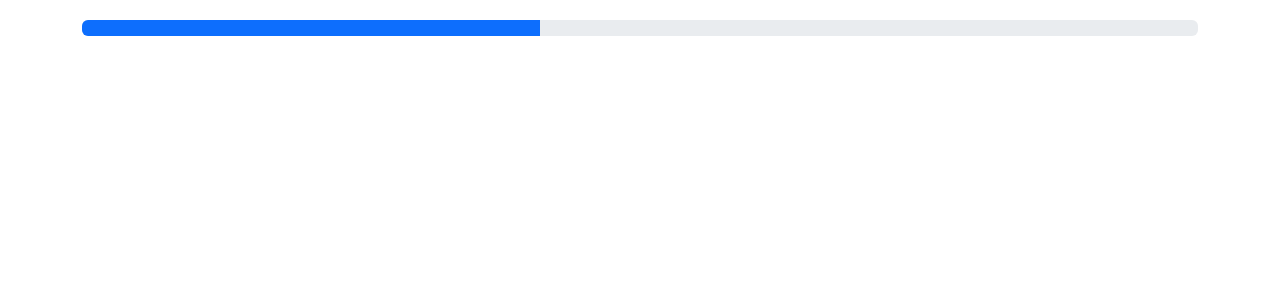
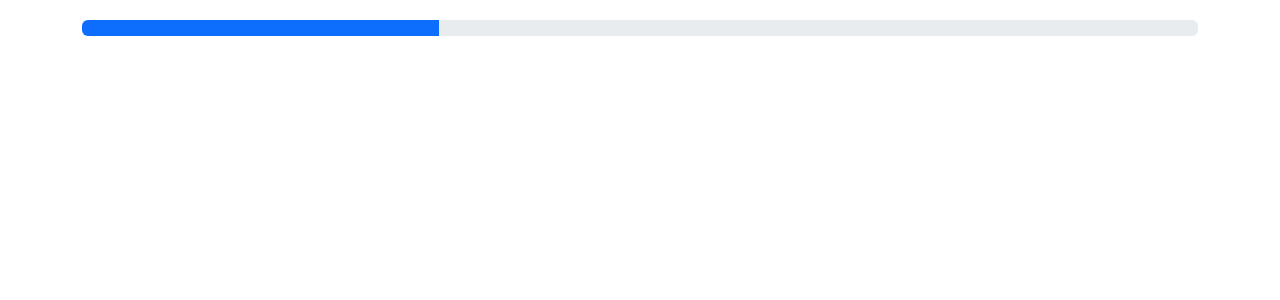
Before and after one commit to ervette/web-tech, a Flask app: page /progress in a window 1280 px wide. Shown: the part 56-356 px from the top of the page. Run offline with Flask 3, Linux system fonts and the light colour scheme; some libraries are stand-ins or nearby versions.

Commit message:
Add margin-top to container and update progress bar color.
- Add margin-top to the container class in custom.css.
- Update the progress bar color to "progress-bar-info" in progress.html.
- Update the percentage value to 31.99999 in views.py.

```diff
--- a/website/static/custom.css
+++ b/website/static/custom.css
@@ -4,6 +4,7 @@
 }
 div .container {
   padding-top: 20px;
+  margin-top: 20px;
 }
 
 
--- a/website/templates/progress.html
+++ b/website/templates/progress.html
@@ -2,7 +2,7 @@
 content %}
 <div class="progress" style="margin-top: 20px;">
   <div
-    class="progress-bar progress-bar-success"
+    class="progress-bar progress-bar-info"
     role="progressbar"
     aria-valuenow="{{percentage}}"
     aria-valuemin="0"
--- a/website/views.py
+++ b/website/views.py
@@ -13,4 +13,4 @@
 
 @views.route('/progress')
 def progress():
-    return render_template("progress.html", percentage = 41)
+    return render_template("progress.html", percentage = 31.99999)
```
